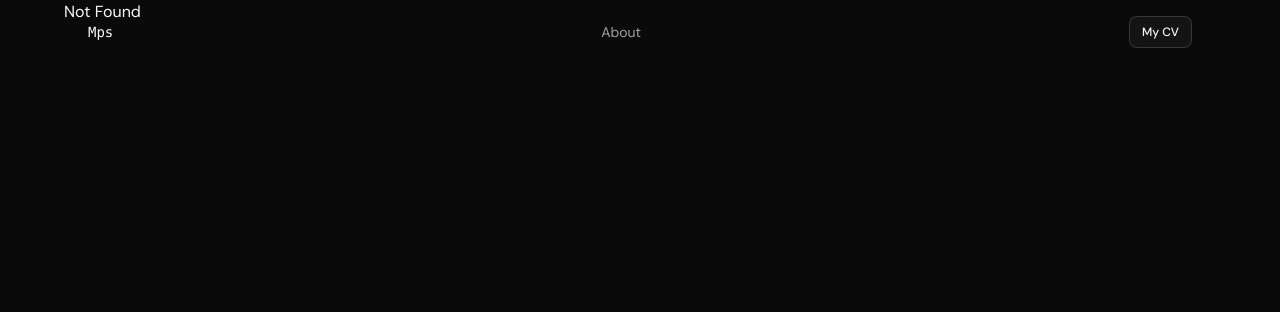
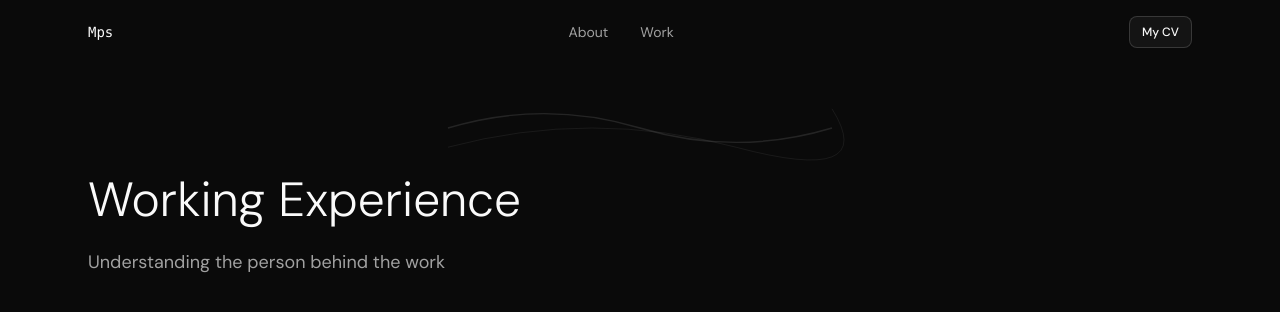
Before and after one commit to mpsalunggg/webku, a React (Vite) app: page /work in a window 1280 px wide. Before the commit this address had no page. Shown: the top 312 px of the page. Built offline with nearby package versions, Linux system fonts and the light colour scheme.

Commit message:
feat: add work page

```diff
--- a/src/components/common/Navbar.tsx
+++ b/src/components/common/Navbar.tsx
@@ -43,6 +43,16 @@ const Navbar = () => {
             >
               About
             </Link>
+            <Link
+              to="/work"
+              className={`text-sm transition-colors ${
+                pathname === '/about'
+                  ? 'text-foreground'
+                  : 'text-muted-foreground hover:text-foreground'
+              }`}
+            >
+              Work
+            </Link>
           </div>
 
           <div className="flex items-center gap-3">
--- /dev/null
+++ b/src/pages/work/index.tsx
@@ -0,0 +1,28 @@
+import { AnimatedLines } from '@/components/common/Background'
+
+const WorkPage = () => {
+  return (
+    <main className="min-h-screen bg-background">
+      <div className="pt-20">
+        <section className="py-24 px-6 relative">
+          <div className="absolute top-0 left-1/2 transform -translate-x-1/2 w-full max-w-4xl">
+            <AnimatedLines className="opacity-30" />
+          </div>
+
+          <div className="max-w-6xl mx-auto">
+            <div className="mb-16">
+              <h1 className="text-4xl md:text-5xl font-light mb-6">
+                Working Experience
+              </h1>
+              <p className="text-lg text-muted-foreground">
+                Understanding the person behind the work
+              </p>
+            </div>
+          </div>
+        </section>
+      </div>
+    </main>
+  )
+}
+
+export default WorkPage
--- a/src/routeTree.gen.ts
+++ b/src/routeTree.gen.ts
@@ -11,10 +11,17 @@
 // Import Routes
 
 import { Route as rootRoute } from './routes/__root'
+import { Route as WorkImport } from './routes/work'
 import { Route as AboutImport } from './routes/about'
 import { Route as IndexImport } from './routes/index'
 
 // Create/Update Routes
+
+const WorkRoute = WorkImport.update({
+  id: '/work',
+  path: '/work',
+  getParentRoute: () => rootRoute,
+} as any)
 
 const AboutRoute = AboutImport.update({
   id: '/about',
@@ -46,6 +53,13 @@ declare module '@tanstack/react-router' {
       preLoaderRoute: typeof AboutImport
       parentRoute: typeof rootRoute
     }
+    '/work': {
+      id: '/work'
+      path: '/work'
+      fullPath: '/work'
+      preLoaderRoute: typeof WorkImport
+      parentRoute: typeof rootRoute
+    }
   }
 }
 
@@ -54,36 +68,41 @@ declare module '@tanstack/react-router' {
 export interface FileRoutesByFullPath {
   '/': typeof IndexRoute
   '/about': typeof AboutRoute
+  '/work': typeof WorkRoute
 }
 
 export interface FileRoutesByTo {
   '/': typeof IndexRoute
   '/about': typeof AboutRoute
+  '/work': typeof WorkRoute
 }
 
 export interface FileRoutesById {
   __root__: typeof rootRoute
   '/': typeof IndexRoute
   '/about': typeof AboutRoute
+  '/work': typeof WorkRoute
 }
 
 export interface FileRouteTypes {
   fileRoutesByFullPath: FileRoutesByFullPath
-  fullPaths: '/' | '/about'
+  fullPaths: '/' | '/about' | '/work'
   fileRoutesByTo: FileRoutesByTo
-  to: '/' | '/about'
-  id: '__root__' | '/' | '/about'
+  to: '/' | '/about' | '/work'
+  id: '__root__' | '/' | '/about' | '/work'
   fileRoutesById: FileRoutesById
 }
 
 export interface RootRouteChildren {
   IndexRoute: typeof IndexRoute
   AboutRoute: typeof AboutRoute
+  WorkRoute: typeof WorkRoute
 }
 
 const rootRouteChildren: RootRouteChildren = {
   IndexRoute: IndexRoute,
   AboutRoute: AboutRoute,
+  WorkRoute: WorkRoute,
 }
 
 export const routeTree = rootRoute
@@ -97,7 +116,8 @@ export const routeTree = rootRoute
       "filePath": "__root.tsx",
       "children": [
         "/",
-        "/about"
+        "/about",
+        "/work"
       ]
     },
     "/": {
@@ -105,6 +125,9 @@ export const routeTree = rootRoute
     },
     "/about": {
       "filePath": "about.tsx"
+    },
+    "/work": {
+      "filePath": "work.tsx"
     }
   }
 }
--- /dev/null
+++ b/src/routes/work.tsx
@@ -0,0 +1,10 @@
+import WorkPage from '@/pages/work'
+import { createFileRoute } from '@tanstack/react-router'
+
+export const Route = createFileRoute('/work')({
+  component: RouteComponent,
+})
+
+function RouteComponent() {
+  return <WorkPage />
+}
```
